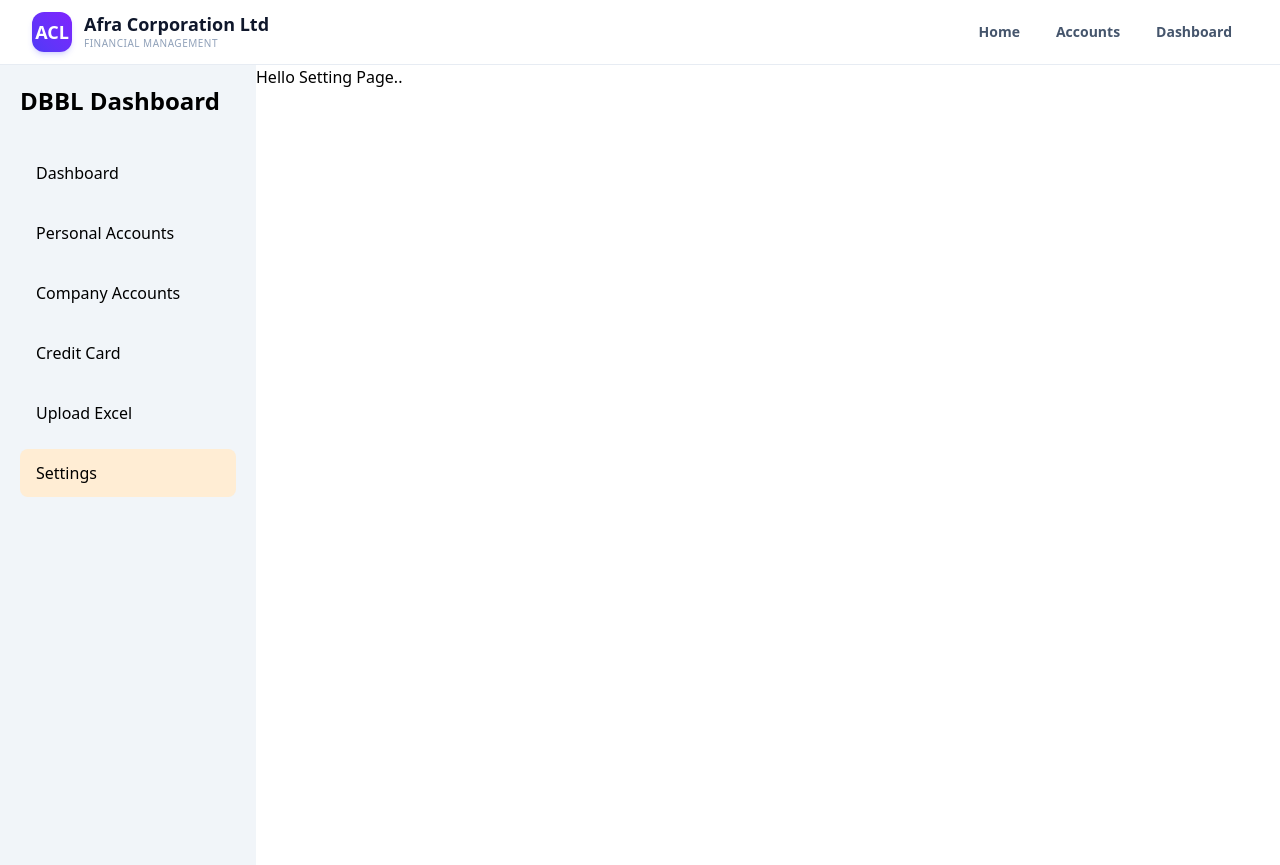
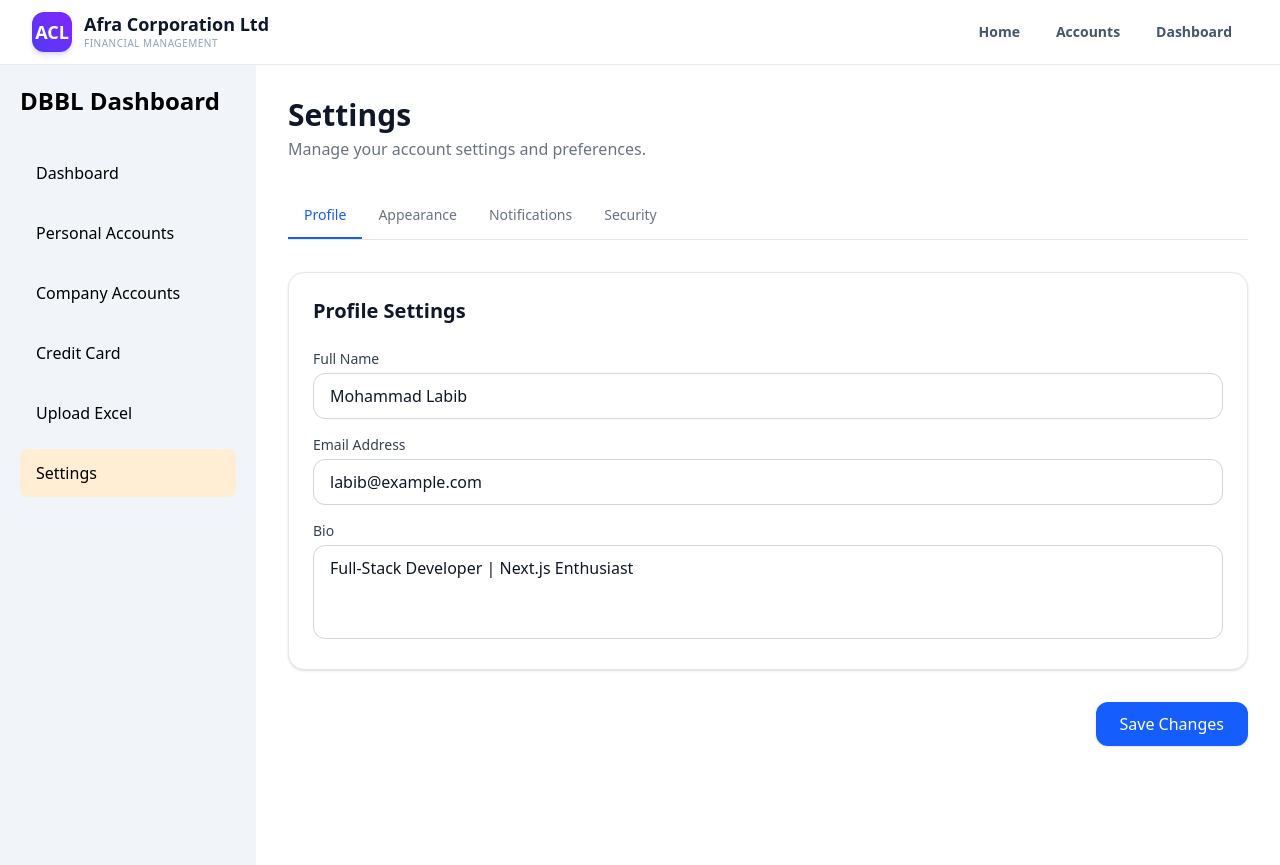
Before and after one commit to Mohammad-Labib/dbbl-project, a Next.js app: page /dashboard/settings in a window 1280 px wide. Built offline with nearby package versions, Linux system fonts and the light colour scheme.

Commit message:
settings add

```diff
--- a/src/app/dashboard/settings/page.jsx
+++ b/src/app/dashboard/settings/page.jsx
@@ -1,11 +1,223 @@
-import React from 'react';
+"use client";
 
-const SettingsPage = () => {
-    return (
-        <div>
-            <h1>Hello Setting Page..</h1>
+import { useState } from "react";
+
+export default function SettingsPage() {
+  const [activeTab, setActiveTab] = useState("profile");
+
+  // User State
+  const [formData, setFormData] = useState({
+    fullName: "Mohammad Labib",
+    email: "labib@example.com",
+    bio: "Full-Stack Developer | Next.js Enthusiast",
+    theme: "system",
+    emailNotifications: true,
+    marketingEmails: false,
+    currentPassword: "",
+    newPassword: "",
+  });
+
+  const handleChange = (e) => {
+    const { name, value, type, checked } = e.target;
+    setFormData((prev) => ({
+      ...prev,
+      [name]: type === "checkbox" ? checked : value,
+    }));
+  };
+
+  const handleSubmit = (e) => {
+    e.preventDefault();
+    alert("Settings updated successfully!");
+  };
+
+  return (
+    <div className="max-w-5xl mx-auto p-4 sm:p-6 lg:p-8 space-y-8">
+      {/* Header */}
+      <div>
+        <h1 className="text-3xl font-bold text-gray-900 dark:text-white">Settings</h1>
+        <p className="text-gray-500 dark:text-gray-400 mt-1">
+          Manage your account settings and preferences.
+        </p>
+      </div>
+
+      {/* Tabs */}
+      <div className="flex border-b border-gray-200 dark:border-gray-700 overflow-x-auto">
+        {["profile", "appearance", "notifications", "security"].map((tab) => (
+          <button
+            key={tab}
+            onClick={() => setActiveTab(tab)}
+            className={`px-4 py-3 font-medium text-sm capitalize whitespace-nowrap transition-colors border-b-2 ${
+              activeTab === tab
+                ? "border-blue-600 text-blue-600 dark:text-blue-400"
+                : "border-transparent text-gray-500 hover:text-gray-700 dark:text-gray-400 dark:hover:text-gray-200"
+            }`}
+          >
+            {tab}
+          </button>
+        ))}
+      </div>
+
+      {/* Form Content */}
+      <form onSubmit={handleSubmit} className="space-y-6">
+        {/* Profile Tab */}
+        {activeTab === "profile" && (
+          <div className="bg-white dark:bg-gray-800 p-6 rounded-2xl border border-gray-200 dark:border-gray-700 shadow-sm space-y-6">
+            <h2 className="text-xl font-semibold text-gray-900 dark:text-white">Profile Settings</h2>
+
+            <div className="space-y-4">
+              <div>
+                <label className="block text-sm font-medium text-gray-700 dark:text-gray-300 mb-1">
+                  Full Name
+                </label>
+                <input
+                  type="text"
+                  name="fullName"
+                  placeholder="user name"
+                  value={formData.fullName}
+                  onChange={handleChange}
+                  className="w-full px-4 py-2.5 rounded-xl border border-gray-300 dark:border-gray-600 bg-transparent text-gray-900 dark:text-white focus:ring-2 focus:ring-blue-500 outline-none placeholder-gray-400 dark:placeholder-gray-500"
+                />
+              </div>
+
+              <div>
+                <label className="block text-sm font-medium text-gray-700 dark:text-gray-300 mb-1">
+                  Email Address
+                </label>
+                <input
+                  type="email"
+                  name="email"
+                  placeholder="email"
+                  value={formData.email}
+                  onChange={handleChange}
+                  className="w-full px-4 py-2.5 rounded-xl border border-gray-300 dark:border-gray-600 bg-transparent text-gray-900 dark:text-white focus:ring-2 focus:ring-blue-500 outline-none placeholder-gray-400 dark:placeholder-gray-500"
+                />
+              </div>
+
+              <div>
+                <label className="block text-sm font-medium text-gray-700 dark:text-gray-300 mb-1">
+                  Bio
+                </label>
+                <textarea
+                  name="bio"
+                  rows="3"
+                  placeholder="Write a short bio about yourself..."
+                  value={formData.bio}
+                  onChange={handleChange}
+                  className="w-full px-4 py-2.5 rounded-xl border border-gray-300 dark:border-gray-600 bg-transparent text-gray-900 dark:text-white focus:ring-2 focus:ring-blue-500 outline-none resize-none placeholder-gray-400 dark:placeholder-gray-500"
+                />
+              </div>
+            </div>
+          </div>
+        )}
+
+        {/* Appearance Tab */}
+        {activeTab === "appearance" && (
+          <div className="bg-white dark:bg-gray-800 p-6 rounded-2xl border border-gray-200 dark:border-gray-700 shadow-sm space-y-6">
+            <h2 className="text-xl font-semibold text-gray-900 dark:text-white">Appearance</h2>
+            <div>
+              <label className="block text-sm font-medium text-gray-700 dark:text-gray-300 mb-2">
+                Interface Theme
+              </label>
+              <select
+                name="theme"
+                value={formData.theme}
+                onChange={handleChange}
+                className="w-full md:w-64 px-4 py-2.5 rounded-xl border border-gray-300 dark:border-gray-600 bg-white dark:bg-gray-800 text-gray-900 dark:text-white focus:ring-2 focus:ring-blue-500 outline-none"
+              >
+                <option value="light">Light</option>
+                <option value="dark">Dark</option>
+                <option value="system">System Default</option>
+              </select>
+            </div>
+          </div>
+        )}
+
+        {/* Notifications Tab */}
+        {activeTab === "notifications" && (
+          <div className="bg-white dark:bg-gray-800 p-6 rounded-2xl border border-gray-200 dark:border-gray-700 shadow-sm space-y-6">
+            <h2 className="text-xl font-semibold text-gray-900 dark:text-white">Notifications</h2>
+
+            <div className="space-y-4">
+              <div className="flex items-center justify-between py-2">
+                <div>
+                  <p className="font-medium text-gray-900 dark:text-white">Email Notifications</p>
+                  <p className="text-sm text-gray-500 dark:text-gray-400">Receive activity updates and alerts.</p>
+                </div>
+                <input
+                  type="checkbox"
+                  name="emailNotifications"
+                  checked={formData.emailNotifications}
+                  onChange={handleChange}
+                  className="w-5 h-5 accent-blue-600 rounded cursor-pointer"
+                />
+              </div>
+
+              <hr className="border-gray-200 dark:border-gray-700" />
+
+              <div className="flex items-center justify-between py-2">
+                <div>
+                  <p className="font-medium text-gray-900 dark:text-white">Marketing Emails</p>
+                  <p className="text-sm text-gray-500 dark:text-gray-400">Receive news and promotional offers.</p>
+                </div>
+                <input
+                  type="checkbox"
+                  name="marketingEmails"
+                  checked={formData.marketingEmails}
+                  onChange={handleChange}
+                  className="w-5 h-5 accent-blue-600 rounded cursor-pointer"
+                />
+              </div>
+            </div>
+          </div>
+        )}
+
+        {/* Security Tab */}
+        {activeTab === "security" && (
+          <div className="bg-white dark:bg-gray-800 p-6 rounded-2xl border border-gray-200 dark:border-gray-700 shadow-sm space-y-6">
+            <h2 className="text-xl font-semibold text-gray-900 dark:text-white">Change Password</h2>
+
+            <div className="space-y-4 max-w-md">
+              <div>
+                <label className="block text-sm font-medium text-gray-700 dark:text-gray-300 mb-1">
+                  Current Password
+                </label>
+                <input
+                  type="password"
+                  name="currentPassword"
+                  placeholder="Enter current password"
+                  value={formData.currentPassword}
+                  onChange={handleChange}
+                  className="w-full px-4 py-2.5 rounded-xl border border-gray-300 dark:border-gray-600 bg-transparent text-gray-900 dark:text-white focus:ring-2 focus:ring-blue-500 outline-none placeholder-gray-400 dark:placeholder-gray-500"
+                />
+              </div>
+
+              <div>
+                <label className="block text-sm font-medium text-gray-700 dark:text-gray-300 mb-1">
+                  New Password
+                </label>
+                <input
+                  type="password"
+                  name="newPassword"
+                  placeholder="Enter new password"
+                  value={formData.newPassword}
+                  onChange={handleChange}
+                  className="w-full px-4 py-2.5 rounded-xl border border-gray-300 dark:border-gray-600 bg-transparent text-gray-900 dark:text-white focus:ring-2 focus:ring-blue-500 outline-none placeholder-gray-400 dark:placeholder-gray-500"
+                />
+              </div>
+            </div>
+          </div>
+        )}
+
+        {/* Save Button */}
+        <div className="flex justify-end pt-2">
+          <button
+            type="submit"
+            className="px-6 py-2.5 bg-blue-600 hover:bg-blue-700 text-white font-medium rounded-xl shadow transition duration-200"
+          >
+            Save Changes
+          </button>
         </div>
-    );
-};
-
-export default SettingsPage;
+      </form>
+    </div>
+  );
+}
--- a/src/app/dashboard/upload/page.jsx
+++ b/src/app/dashboard/upload/page.jsx
@@ -17,7 +17,7 @@ export default function UploadPage(){
 
 
     <UploadCompanyExcel />
-    <UploadCreditList/>
+    {/* <UploadCreditList/> */}
 
   </div>
 
```
